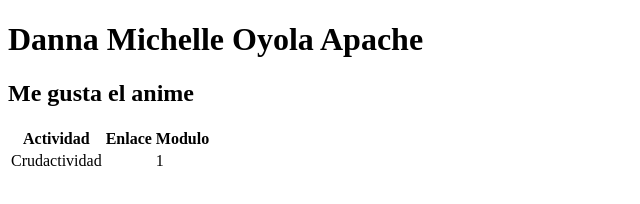
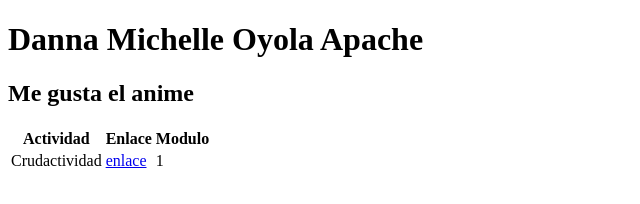
Before and after one commit to Michelle22062005/ejercicios, a plain HTML site: page index.html in a window 1280 px wide. Shown: the full height of the page, 0-640 px from the left. Drawn offline with Linux system fonts and the light colour scheme.

Commit message:
Update index.html with Crudactividad link
Added a link to the Crudactividad in the table.

```diff
--- a/index.html
+++ b/index.html
@@ -16,7 +16,7 @@
         </tr>
         <tr>
             <td>Crudactividad</td>
-            <td><a href=""></a></td>
+            <td><a href="https://github.com/Michelle22062005/Turing">enlace</a></td>
             <td>1</td>
         </tr>
     </table>
```
